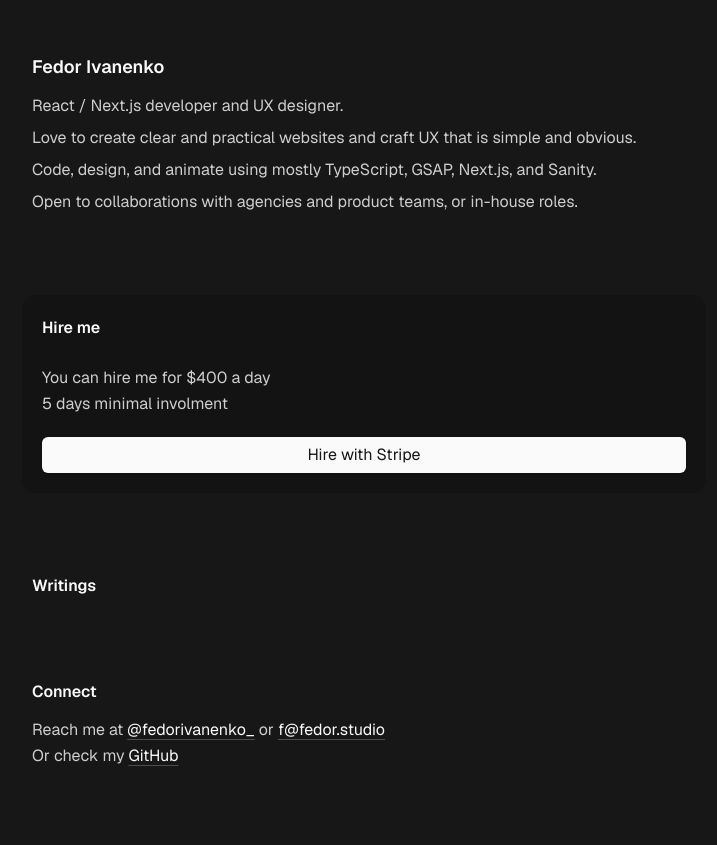
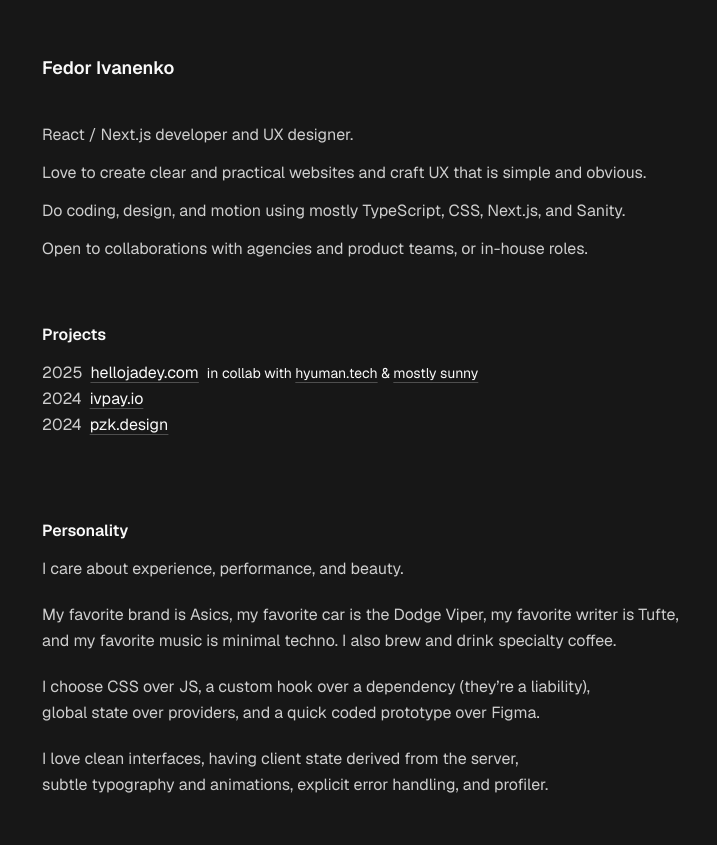
Before and after one commit to fedorivanenko/fedor-ivanenko-personal-website, a Next.js app: page / in a window 1280 px wide. Shown: the part 107-952 px from the top of the page, without its empty margins (276-993 px from the left). Built offline with nearby package versions, Linux system fonts and the light colour scheme.

Commit message:
update: homepage texts update

```diff
--- a/app/page.tsx
+++ b/app/page.tsx
@@ -1,56 +1,140 @@
-import { Section } from "@/components/layout/section";
-import { Button, InlineLinkButton } from "@/components/ui/button";
+import { Section, sectionVariants } from "@/components/layout/section";
+import {
+  //Button,
+  InlineLinkButton
+} from "@/components/ui/button";
+import { cn } from "@/lib/utils";
+//import Link from "next/link";
 
 export function BioPanel() {
   return (
-    <Section dataAnimation={null}>
-      <h1 data-animation="fadeInUp" className="text-lg">Fedor Ivanenko</h1>
-      <div data-animation="fadeInUp" className="space-y-3 md:space-y-1.5 mr-20 sm:mr-40 md:mr-0">
+    <>
+      <h1
+        className={cn(
+          sectionVariants(),
+          "animate-blur-fade stagger mb-10"
+        )}
+      >
+        Fedor Ivanenko
+      </h1>
+      <Section className="prose-short pr-16 sm:pr-32 md:pr-0 mb-15">
           <p>React / Next.js developer and UX designer.</p>
           <p>
-          Love to create clear and practical websites and{" "}
+            Love to create clear and practical websites{" "}
             <span className="whitespace-nowrap">
-            craft UX that is simple and obvious.
+              and craft UX that is simple and obvious.
             </span>
           </p>
           <p>
-          Code, design, and animate using mostly{" "}
+            Do coding, design, and motion using{" "}
             <span className="whitespace-nowrap">
-            TypeScript, GSAP, Next.js, and Sanity.
+              mostly TypeScript, CSS, Next.js, and Sanity.
             </span>
           </p>
-        <p className="">
+          <p>
             Open to collaborations with agencies and{" "}
             <span className="whitespace-nowrap">
               product teams, or in-house roles.
             </span>
           </p>
+      </Section>
+    </>
+  );
+}
+
+/*
+export function HireMePanel() {
+  return (
+    <Section card className="mb-15">
+      <h2>Hire me</h2>
+      <div className="prose-long">
+        <p className="!leading-normal">
+          I can build a website for you <br />
+          <span className="whitespace-nowrap">
+            — e-commerce, editorial, or a presentation one.
+          </span>
+        </p>
+        <p>
+          Or help you build complex UI/UX in React ecosystem,<br />
+          optimize Next.js build, setup Sanity CMS,{" "}
+          <span className="whitespace-nowrap">or create animations.</span>
+        </p>
+        <p>
+          My rate is $400 per day, with a 4-day minimum,
+          <br />
+          or $4,000 and up on a per-project basis.
+        </p>
+        <div className="flex mt-6 gap-3">
+          <Button variant={"outline"} className="w-min">
+            Hire with Stripe
+          </Button>
+
+          <Button asChild variant={"outline"}><Link href={"mailto:f@fedor.studio"}>Book a call</Link></Button>
+        </div>
       </div>
     </Section>
   );
 }
+ */
 
-export function HireMePanel() {
-  return(
-    <Section variant={'card'}>
-      <h2>Hire me</h2>
-      <p>
-
-      </p>
-      <p className="mb-5">
-        You can hire me for $400 a day<br/>
-        5 days minimal involment
-      </p>
-      <Button>Hire with Stripe</Button>
+export function ProjectsPanel() {
+  return (
+    <Section>
+      <h2>Projects</h2>
+      <ul className="flex flex-col w-full">
+        <li className="flex gap-2 items-center">
+          <p>2025</p>
+          <InlineLinkButton href={"https://www.hellojadey.com/"}>
+            hellojadey.com
+          </InlineLinkButton>
+          <span className="text-sm">in collab with{" "}
+          <InlineLinkButton className="text-sm" href={"https://www.hyuman.tech/"}>hyuman.tech</InlineLinkButton>{" & "}
+          <InlineLinkButton className="text-sm" href={"https://wearemostlysunny.com/"}>mostly sunny</InlineLinkButton>
+          </span>
+        </li>
+        <li className="flex gap-2">
+          <p>2024</p>
+          <InlineLinkButton href={"https://ivpay.io/"}>ivpay.io</InlineLinkButton>
+        </li>
+        <li className="flex gap-2">
+          <p>2024</p>
+          <InlineLinkButton href={"https://www.pzk.design/"}>pzk.design</InlineLinkButton>
+        </li>
+      </ul>
     </Section>
-  )
+  );
 }
 
-export function BlogPanel() {
+export function PersonalityPanel() {
   return (
     <Section>
-      <h2>Writings</h2>
-
+      <h2>Personality</h2>
+      <div className="prose-long">
+        <p>I care about experience, performance, and beauty.</p>
+        <p>
+          My favorite brand is Asics, my favorite car is the Dodge Viper,{" "}
+          <span className="whitespace-nowrap">my favorite writer is Tufte,</span>{" "}and my favorite music is minimal techno.{" "}
+          <span className="whitespace-nowrap">I also brew and drink specialty coffee.</span>
+        </p>
+        <p>
+          I choose CSS over JS, a custom hook over a&nbsp;dependency
+          (they’re a liability), <span className="whitespace-nowrap">global state over providers</span>, and
+          a&nbsp;quick coded prototype over Figma.
+        </p>
+        <p>
+          I love clean interfaces, having client state derived from
+          the&nbsp;server,{" "}
+          <span className="whitespace-nowrap">
+            subtle typography and animations,
+          </span>{" "}
+          <span className="whitespace-nowrap sm:whitespace-normal">
+            explicit error handling,{" "}
+          </span>
+          <span className="whitespace-nowrap">
+            and profiler.
+          </span>
+        </p>
+      </div>
     </Section>
   );
 }
@@ -68,11 +152,11 @@ export function ContactPanel() {
         <InlineLinkButton href="mailto:f@fedor.studio">
           f@fedor.studio
         </InlineLinkButton>
-        <br/>
+        <br />
         <span className="whitespace-nowrap">
           Or check my{" "}
           <InlineLinkButton href="https://github.com/fedorivanenko">
-            GitHub
+            code
           </InlineLinkButton>
         </span>
       </p>
@@ -82,10 +166,13 @@ export function ContactPanel() {
 
 export default function Home() {
   return (
-    <main className="w-full space-y-20">
+    <main className="animation-container w-full space-y-20">
       <BioPanel />
+      {/*
       <HireMePanel />
-      <BlogPanel />
+       */}
+      <ProjectsPanel />
+      <PersonalityPanel />
       <ContactPanel />
     </main>
   );
--- a/components/layout/footer.tsx
+++ b/components/layout/footer.tsx
@@ -5,11 +5,12 @@ export default function Footer() {
   return (
     <footer
       className={cn(
-        sectionVariants({ variant: "default" }),
-        "w-full items-end text-sm text-muted-foreground mt-auto pt-20 md:pt-40"
+        sectionVariants({animated: false}),
+        "w-full flex-row gap-2 text-sm text-muted-foreground mt-auto pt-20 md:pt-40"
       )}
     >
       <span>{new Date().getFullYear()}</span>
+      <span>Talk is cheap, show me your code</span>
     </footer>
   );
 }
--- a/components/layout/section.tsx
+++ b/components/layout/section.tsx
@@ -1,18 +1,22 @@
-import { AnimationKeys } from "@/lib/animations";
 import { cn } from "@/lib/utils";
 import { cva, type VariantProps } from "class-variance-authority";
 
 const sectionVariants = cva(
-  "flex flex-col space-y-3 leading-relaxed px-5 mx-auto",
+  "flex flex-col space-y-3 leading-relaxed tran",
   {
     variants: {
-      variant: {
-        default: "",
-        card: "bg-card py-5 mx-2.5 px-5 rounded-xl",
+      animated: {
+        true: "animate-blur-fade stagger",
+        false: "",
+      },
+      card: {
+        true: "bg-card px-8 py-7.5 md:py-7.5 mx-2.5 rounded-2xl md:border boder-border dark:border-transparent",
+        false: "px-7.5 mx-auto",
       },
     },
     defaultVariants: {
-      variant: "default",
+      animated: true,
+      card: false,
     },
   }
 );
@@ -21,19 +25,12 @@ export interface SectionProps
   extends React.HTMLAttributes<HTMLElement>,
     VariantProps<typeof sectionVariants> {
   className?: string;
-  dataAnimation?: AnimationKeys | null;
 }
 
-function Section({
-  className,
-  dataAnimation = "fadeInUp",
-  variant,
-  ...props
-}: SectionProps) {
+function Section({ className, animated, card, ...props }: SectionProps) {
   return (
     <section
-      data-animation={dataAnimation}
-      className={cn(sectionVariants({ variant }), className)}
+      className={cn(sectionVariants({ animated, card }), className, "")}
       {...props}
     />
   );
--- a/components/ui/button.tsx
+++ b/components/ui/button.tsx
@@ -11,13 +11,13 @@ const buttonVariants = cva(
     variants: {
       variant: {
         default:
-          "bg-primary text-primary-foreground shadow hover:bg-primary/90",
+          "bg-primary text-primary-foreground hover:bg-primary/90",
         destructive:
-          "bg-destructive text-destructive-foreground shadow-sm hover:bg-destructive/90",
+          "bg-destructive text-destructive-foreground hover:bg-destructive/90",
         outline:
-          "border border-border bg-background shadow-sm hover:bg-input hover:text-accent-foreground",
+          "border border-border bg-transparent hover:bg-input hover:text-accent-foreground",
         secondary:
-          "bg-input/75 text-secondary-foreground shadow-sm hover:bg-input/50",
+          "bg-input/75 text-secondary-foreground hover:bg-input/50",
         ghost: "hover:bg-input/50 hover:text-accent-foreground",
         link: "text-primary underline-offset-4 underline decoration-[1px] decoration-secondary-foreground/30 hover:decoration-secondary-foreground/50 transition-all",
       },
```
Lines whose indentation alone changed are shown as unchanged.
